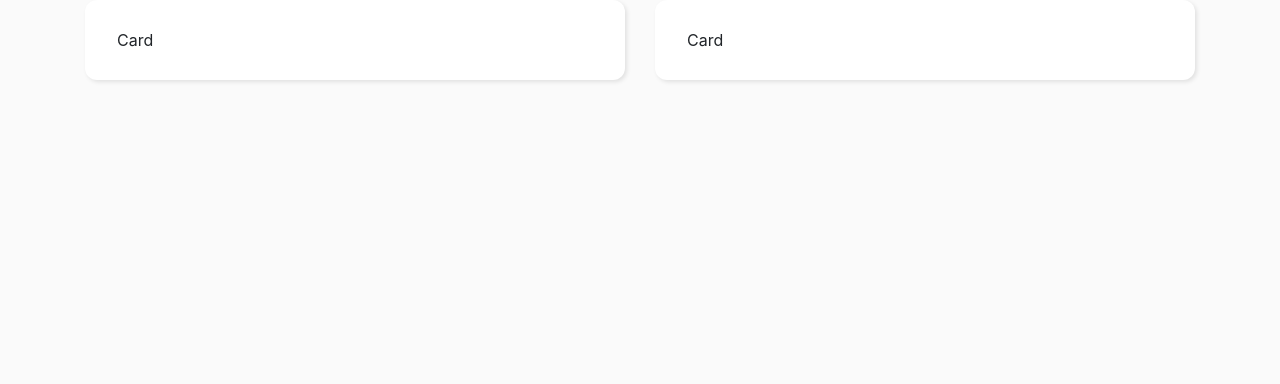
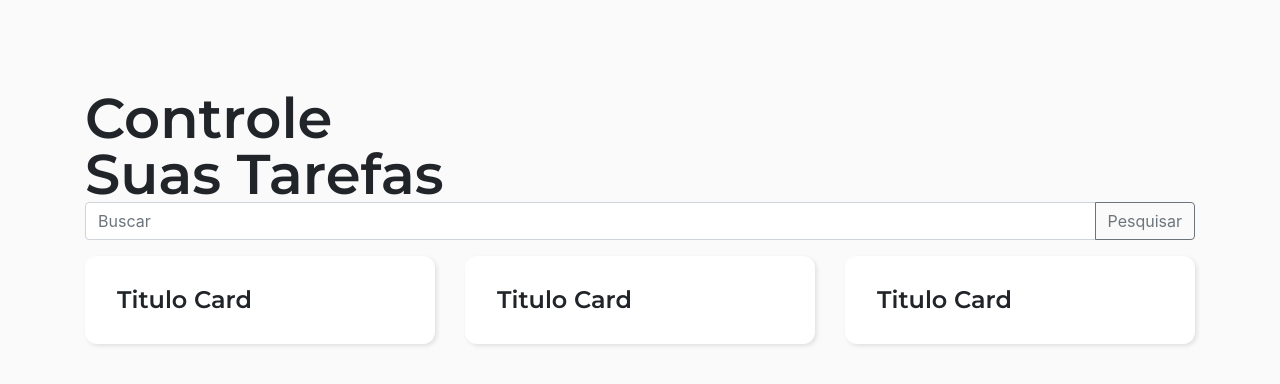
Before and after one commit to felipecotto/react-todo, a React (Create React App) app: page / in a window 1280 px wide. Shown: the top 384 px of the page. Built offline with nearby package versions, Linux system fonts and the light colour scheme.

Commit message:
Primeiros Components

```diff
--- a/public/index.html
+++ b/public/index.html
@@ -14,6 +14,9 @@
       manifest.json provides metadata used when your web app is installed on a
       user's mobile device or desktop. See https://developers.google.com/web/fundamentals/web-app-manifest/
     -->
+    <!-- Fonts -->
+    <link href="https://fonts.googleapis.com/css2?family=Montserrat:wght@500;600;700&display=swap" rel="stylesheet">
+    <link href="https://fonts.googleapis.com/css2?family=Montserrat:wght@500;600;700&family=Source+Sans+Pro:wght@300;400;600&display=swap" rel="stylesheet">
     <link rel="manifest" href="%PUBLIC_URL%/manifest.json" />
     <!--
       Notice the use of %PUBLIC_URL% in the tags above.
--- a/src/components/card/index.js
+++ b/src/components/card/index.js
@@ -4,7 +4,7 @@ import * as S from "./styled"
 
 const Card = () => (
     <S.CardBg>
-        Card
+        <S.CardTitle>Titulo Card</S.CardTitle>
     </S.CardBg>
 )
 
--- a/src/components/card/styled.js
+++ b/src/components/card/styled.js
@@ -6,3 +6,9 @@ export const CardBg = styled.div`
   padding: 32px;
   box-shadow: 2px 2px 4px rgba(0,0,0,0.1);
 `
+
+export  const CardTitle = styled.h3`
+  font-family: 'Montserrat', sans-serif;
+  font-size: 24px;
+  font-weight: 600;
+`
--- /dev/null
+++ b/src/components/input-search/index.js
@@ -0,0 +1,19 @@
+import React from "react"
+import { InputGroup, FormControl, Button } from 'react-bootstrap';
+
+import * as S from "./styled"
+
+const InputSearch = () => (
+    <InputGroup className="mb-3">
+    <FormControl
+      placeholder="Buscar"
+      aria-label="Buscar"
+      aria-describedby="basic-addon2"
+    />
+    <InputGroup.Append>
+      <Button variant="outline-secondary">Pesquisar</Button>
+    </InputGroup.Append>
+  </InputGroup>
+)
+
+export default InputSearch
--- /dev/null
+++ b/src/components/input-search/styled.js
@@ -0,0 +1,5 @@
+import styled from "styled-components"
+
+export const InputSearch = styled.input`
+  padding: 12px 0;
+`
--- a/src/views/todolist/index.jsx
+++ b/src/views/todolist/index.jsx
@@ -1,15 +1,22 @@
 import React from "react";
 import { Container, Row, Col } from 'react-bootstrap';
+import * as S from "./styled"
 import Card from '../../components/card';
+import InputSearch from '../../components/input-search';
 
 
 export default function TodoList() {
     return (
+      <S.SectionMain>
       <Container>
+        <S.TitleMain>Controle <br/> Suas Tarefas</S.TitleMain>
+        <InputSearch/>
         <Row>
+          <Col><Card/></Col>
           <Col><Card/></Col>
           <Col><Card/></Col>
         </Row>
       </Container>
+      </S.SectionMain>
     );
   }
--- /dev/null
+++ b/src/views/todolist/styled.js
@@ -0,0 +1,11 @@
+import styled from "styled-components"
+
+export const TitleMain = styled.h1`
+  font-family: 'Montserrat', sans-serif;
+  font-size: 56px;
+  font-weight: 600;
+`
+
+export const SectionMain = styled.section`
+  padding: 90px 0;
+`
```
